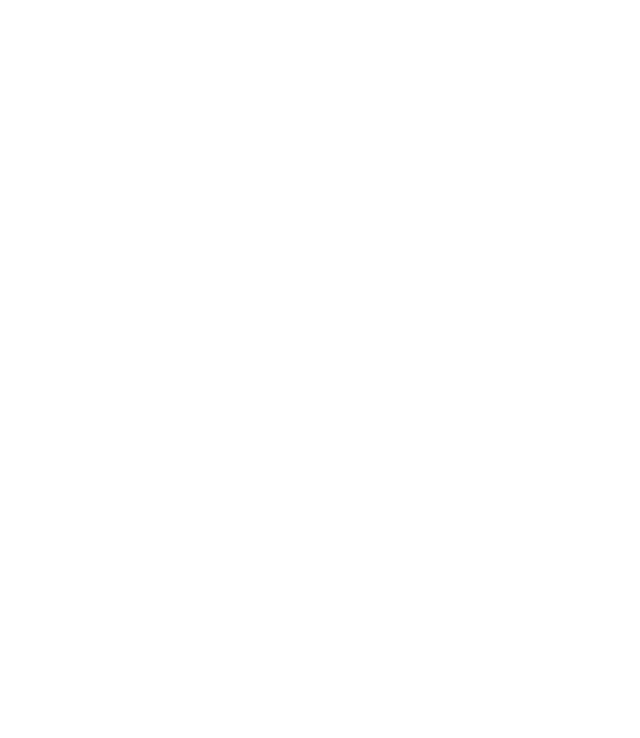
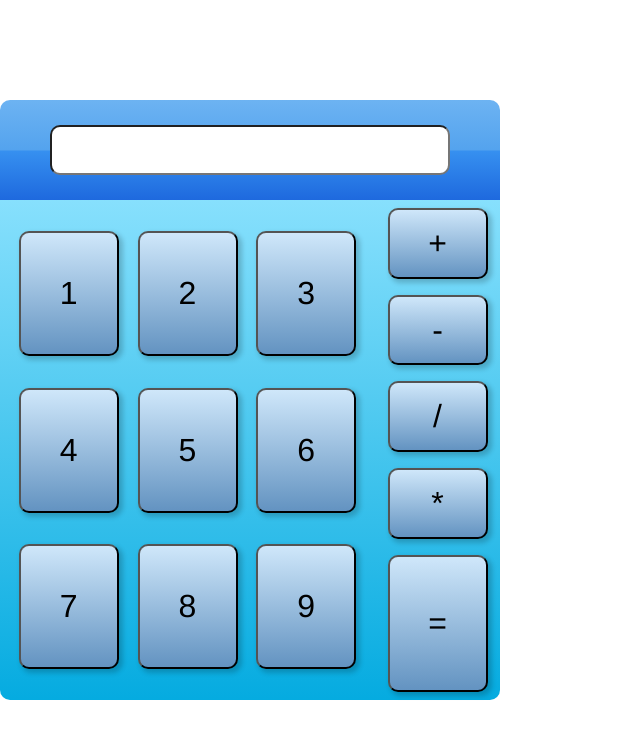
Before and after one commit to AtLeastOneBearPlease/calculator, a plain HTML site: page index.html in a window 1280 px wide. Shown: the whole page, without its empty margins (0-640 px from the left). Drawn offline with Linux system fonts and the light colour scheme.

Commit message:
feat: Add calculator elements and styling

```diff
--- a/index.html
+++ b/index.html
@@ -7,6 +7,29 @@
     <link rel="stylesheet" href="styles.css">
 </head>
 <body>
+
+    <div id="calculator-output"><input type='text'></div>
+    <div id="calculator-input">
+        <div id="number-buttons">
+            <button class="number-button">1</button>
+            <button class="number-button">2</button>
+            <button class="number-button">3</button>
+            <button class="number-button">4</button>
+            <button class="number-button">5</button>
+            <button class="number-button">6</button>
+            <button class="number-button">7</button>
+            <button class="number-button">8</button>
+            <button class="number-button">9</button>
+        </div>
+
+        <div id="operator-buttons">
+            <button class="operator-button">+</button>
+            <button class="operator-button">-</button>
+            <button class="operator-button">/</button>
+            <button class="operator-button">*</button>
+            <button class="operator-button" id="equals">=</button>
+        </div>
+    </div>
 
 </body>
 <script src="javascript.js"></script>
--- a/styles.css
+++ b/styles.css
@@ -4,3 +4,98 @@
     font-family: 'roboto', sans-serif;
     box-sizing: border-box;
 }
+
+body {
+    display: flex;
+    flex-direction: column;
+    height: 100vh;
+    width: 100vw;
+    justify-content: center;
+}
+
+#calculator-output,
+#calculator-input {
+    /* border: 1px solid black; */
+    min-width: 500px;
+    max-width: 500px;
+    display: flex;
+    /* margin-left: auto;
+    margin-right: auto;
+    Leave this out for now. Makes it easier to work on*/
+}
+
+#calculator-output {
+    height: 100px;
+    display: flex;
+    justify-content: center;
+    align-items: center;
+    background: linear-gradient(to bottom, rgba(109,179,242,1) 0%,
+    rgba(84,163,238,1) 50%,
+    rgba(54,144,240,1) 51%,
+    rgba(30,105,222,1) 100%);
+    border-top-left-radius: 10px;
+    border-top-right-radius: 10px;
+}
+
+input {
+    height: 50px;
+    width: 80%;
+    font-size: 30px;
+    padding: 0px 10px;
+    border-radius: 10px;
+}
+
+#calculator-input {
+    height: 500px;
+    display: flex;
+    background: linear-gradient(to bottom, rgba(135,224,253,1) 0%,rgba(83,203,241,1) 40%,rgba(5,171,224,1) 100%);
+    border-bottom-left-radius: 10px;
+    border-bottom-right-radius: 10px;
+}
+
+#number-buttons {
+    flex: 3;
+    display: flex;
+    flex-wrap: wrap;
+    align-content: space-evenly;
+    justify-content: space-evenly;
+    border-right: 0px solid black;
+}
+
+.number-button {
+    min-width: 100px;
+    min-height: 25%;
+}
+
+button {
+    box-shadow: 3px 3px 5px 1px rgba(0,0,0,0.19);
+    background: linear-gradient(to bottom, rgba(207,231,250,1) 0%,rgba(99,147,193,1) 100%);
+    font-size: 32px;
+    font-family: "Helvetica";
+    border-radius: 10px;
+}
+
+
+#operator-buttons {
+    flex: 1;
+    display: flex;
+    flex-direction: column;
+    align-items: center;
+}
+
+.operator-button{
+    width: 80%;
+    flex: 1;
+    margin: 8px 0px;
+}
+
+#equals {
+    flex: 2;
+}
+
+/*
+537D5D
+73946B
+9EBC8A
+D2D0A0
+*/
```
